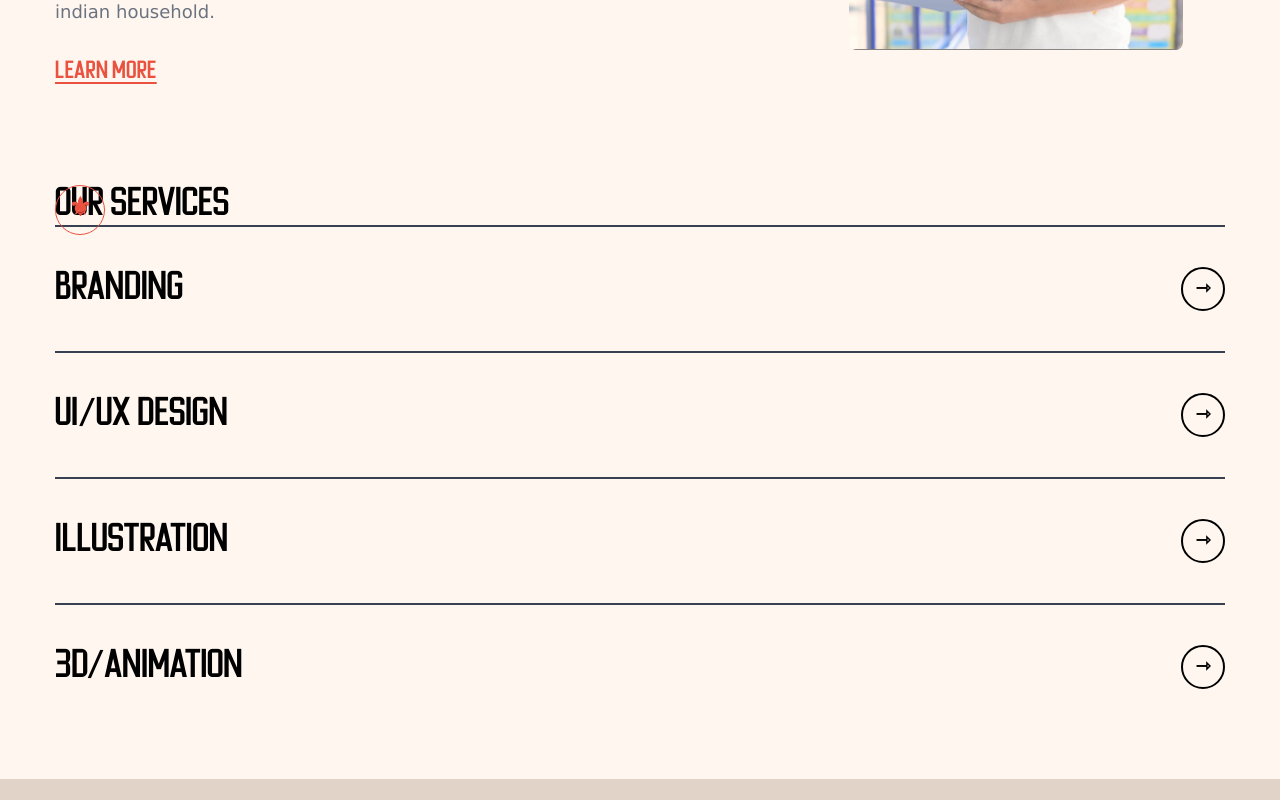
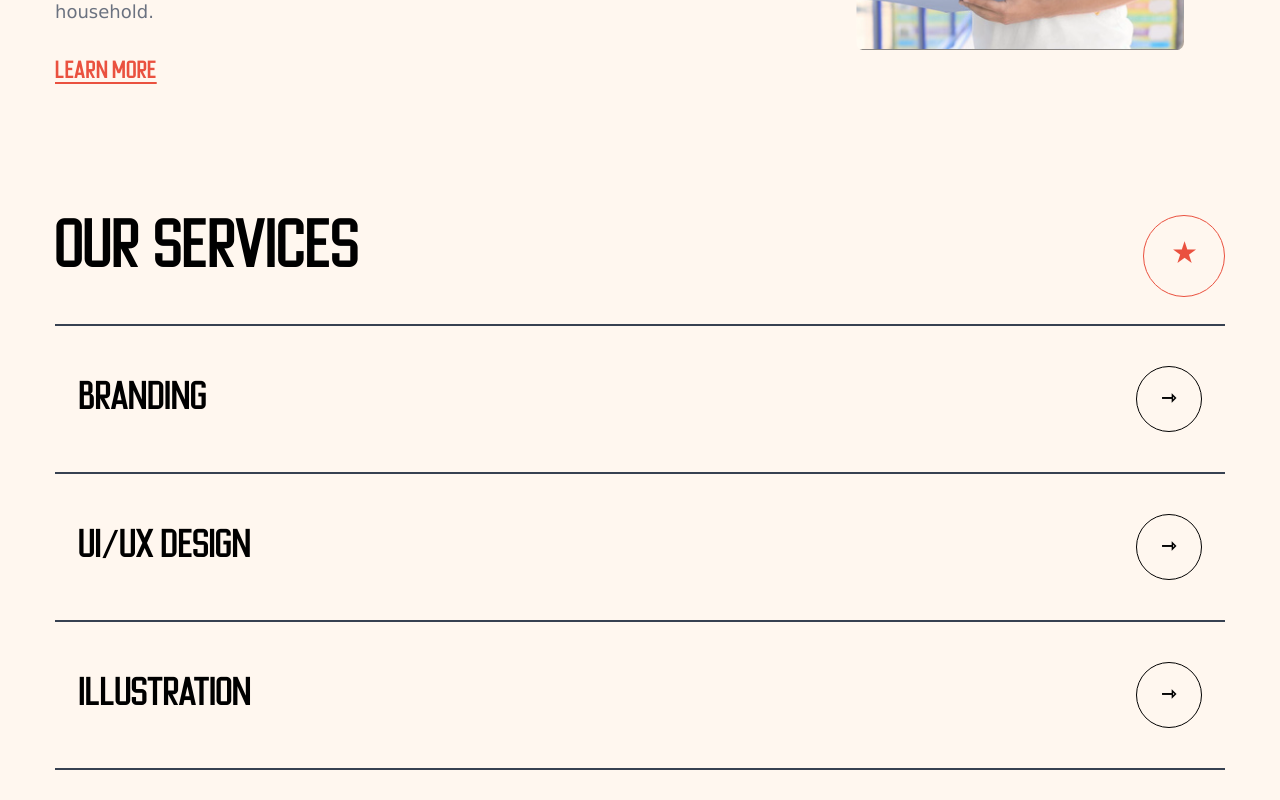
Before and after one commit to shibaram-brilliantlink/designhub_static, a Next.js app: page / in a window 1280 px wide. Shown: the part 2240-3040 px from the top of the page. Built offline with nearby package versions, Linux system fonts and the light colour scheme.

Commit message:
Service section finished

```diff
--- a/src/app/globals.css
+++ b/src/app/globals.css
@@ -88,6 +88,7 @@ body {
   color: var(--orange);
   font-weight: 1000;
   position: absolute;
+  cursor: pointer;
 }
 .circular-red span {
   position: absolute;
@@ -98,10 +99,11 @@ body {
 }
 .circular-black {
   display: inline-block;
-  border: 2px solid #000;
+  border: 1.5px solid #000;
   border-radius: 50%;
   font-weight: 1000;
   position: relative;
+  cursor: pointer;
 }
 .circular-black span {
   position: absolute;
@@ -111,7 +113,7 @@ body {
 }
 .circular-red:hover,
 .circular-black:hover {
-  transform: scale(1.05);
+  transform: rotate(-45deg);
   transition: transform 0.2s eas-out;
 }
 .btn-red {
--- a/src/components/Services.jsx
+++ b/src/components/Services.jsx
@@ -2,35 +2,35 @@ import React from "react";
 
 export default function Services() {
   return (
-    <section className="c_pad py-[50px] font-cheaps">
-      <div className="flex justify-between">
-        <h2 className="font-55">OUR SERVICES</h2>
-        <div className="circular-red p-6">
-          <span>&#9884;</span>
+    <section className="c_pad py-[50px] md:py-[80px] font-cheaps">
+      <div className="flex justify-between mb-10  relative">
+        <h2 className="font-110">OUR SERVICES</h2>
+        <div className="circular-red p-6 md:p-10 right-0">
+          <span>&#9733;</span>
         </div>
       </div>
       <div>
-        <div className="flex justify-between items-center border-t-2 border-gray-700 py-3 lg:py-[40px]">
-          <div className="font-55">BRANDING</div>{" "}
-          <div className="circular-black p-5">
+        <div className="flex justify-between items-center border-t-2 border-gray-700 py-3 lg:py-[40px] hover:text-white hover:bg-orange group hover:scale-y-[105%] hover:border-none duration-200 cursor-pointer">
+          <div className="font-55 pl-[2%]">BRANDING</div>
+          <div className="circular-black p-5 md:p-8 mr-[2%] group-hover:border-cream">
             <span>&#8702;</span>
           </div>
         </div>
-        <div className="flex justify-between items-center border-t-2 border-gray-700 py-3 lg:py-[40px]">
-          <div className="font-55">UI/UX DESIGN</div>{" "}
-          <div className="circular-black p-5">
+        <div className="flex justify-between items-center border-t-2 border-gray-700 py-3 lg:py-[40px] hover:text-white hover:bg-orange group hover:scale-y-[105%] hover:border-none duration-200 cursor-pointer">
+          <div className="font-55 pl-[2%]">UI/UX DESIGN</div>
+          <div className="circular-black p-5 md:p-8 mr-[2%] group-hover:border-cream">
             <span>&#8702;</span>
           </div>
         </div>
-        <div className="flex justify-between items-center border-t-2 border-gray-700 py-3 lg:py-[40px]">
-          <div className="font-55">ILLUSTRATION</div>{" "}
-          <div className="circular-black p-5">
+        <div className="flex justify-between items-center border-t-2 border-gray-700 py-3 lg:py-[40px] hover:text-white hover:bg-orange group hover:scale-y-[105%] hover:border-none duration-200 cursor-pointer">
+          <div className="font-55 pl-[2%]">ILLUSTRATION</div>
+          <div className="circular-black p-5 md:p-8 mr-[2%] group-hover:border-cream">
             <span>&#8702;</span>
           </div>
         </div>
-        <div className="flex justify-between items-center border-t-2 border-gray-700 py-3 lg:py-[40px]">
-          <div className="font-55">3D/ANIMATION</div>{" "}
-          <div className="circular-black p-5">
+        <div className="flex justify-between items-center border-y-2 border-gray-700 py-3 lg:py-[40px] hover:text-white hover:bg-orange group hover:scale-y-[105%] hover:border-none duration-200 cursor-pointer">
+          <div className="font-55 pl-[2%]">3D/ANIMATION</div>
+          <div className="circular-black p-5 md:p-8 mr-[2%] group-hover:border-cream">
             <span>&#8702;</span>
           </div>
         </div>
--- a/src/components/Work.jsx
+++ b/src/components/Work.jsx
@@ -2,8 +2,8 @@ import React from "react";
 
 export default function Work() {
   return (
-    <section className="c_pad py-[50px] md:h-[100vh] flex flex-col md:flex-row">
-      <div className="left md:w-[40%] md:h-full flex flex-col justify-between">
+    <section className="c_pad py-[50px] md:h-[60vh] lg:h-[100vh] flex flex-col md:flex-row">
+      <div className="left md:w-[50%] lg:w-[30%] md:h-full flex flex-col justify-between">
         <h2 className="font-cheaps font-110 mb-8 text-center md:text-left">
           OUR WORK
         </h2>
@@ -23,7 +23,7 @@ export default function Work() {
           <button className="btn-red font-cheaps font-30">LEARN MORE</button>
         </div>
       </div>
-      <div className="work-img-container relative hidden w-full md:block md:flex-3">
+      <div className="work-img-container relative hidden w-full md:block md:flex-1 ">
         <div
           className="image-corner-cut top-[5%] left-[5%] w-[33%] opacity-65"
           style={{ "--cut-size": "20%" }}
```
